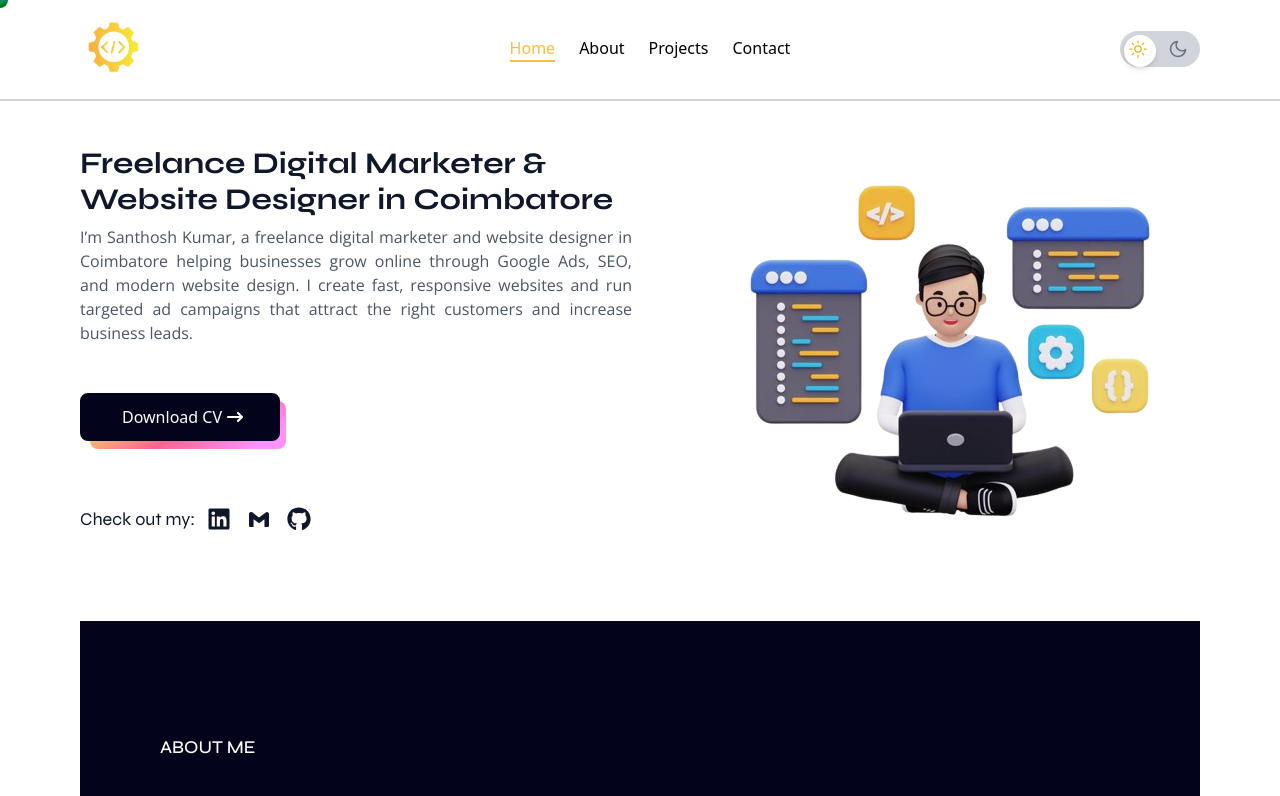
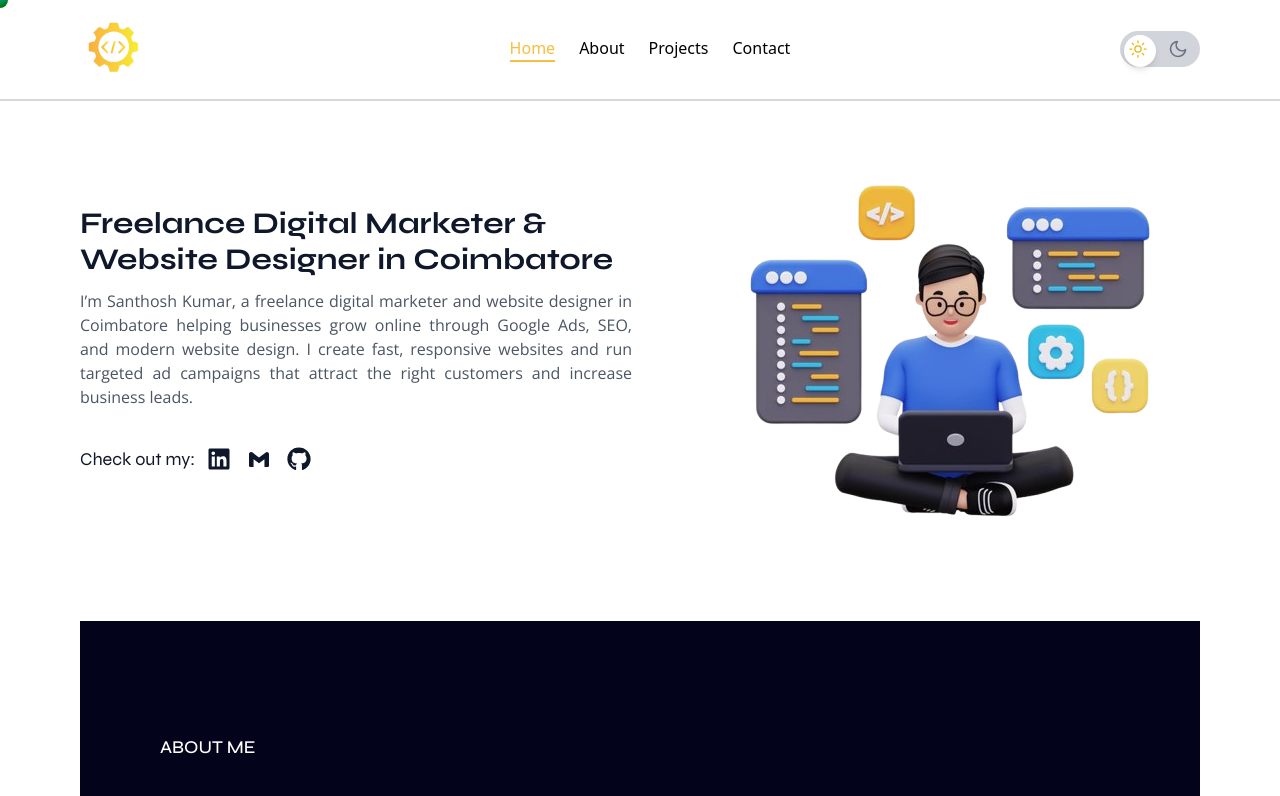
Before and after one commit to A-M-Santhoshkumar/portfolio, a React (Vite) app: page / in a window 1280 px wide. Shown: the top 796 px of the page. Built offline with nearby package versions, Linux system fonts and the light colour scheme.

Commit message:
update sitemap

```diff
--- a/src/Components/HomeComponets/HeroSection.jsx
+++ b/src/Components/HomeComponets/HeroSection.jsx
@@ -60,10 +60,10 @@ function HeroSection() {
 
 
 
-<p className="text-gray-600 max-w-2xl py-2 text-justify">
+<p className="text-gray-600 max-w-2xl py-3 text-justify">
 I’m Santhosh Kumar, a freelance digital marketer and website designer in Coimbatore helping businesses grow online through Google Ads, SEO, and modern website design. I create fast, responsive websites and run targeted ad campaigns that attract the right customers and increase business leads.
 </p>
-            <div className="flex flex-col gap-4 md:flex-row md:items-center mt-0">
+            {/* <div className="flex flex-col gap-4 md:flex-row md:items-center mt-0">
               <a
                 href="/resume/SANTHOSHKUMAR.pdf"
                 download
@@ -75,7 +75,7 @@ I’m Santhosh Kumar, a freelance digital marketer and website designer in Coimb
                 </ThemeBtn>
               </a>
 
-            </div>
+            </div> */}
 
             <div className="flex flex-col md:flex-row gap-3 py-6 items-center">
               <h5>Check out my:</h5>
```
Also changed, not shown: 1 other file (tests, documents, lock files or other folders).
